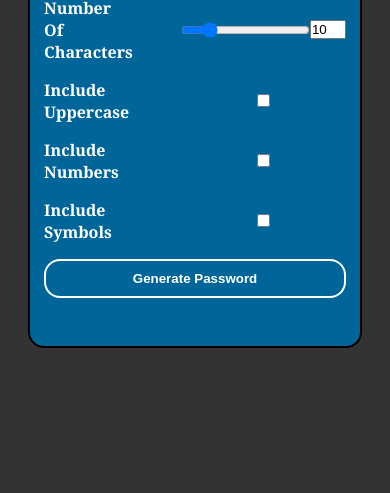
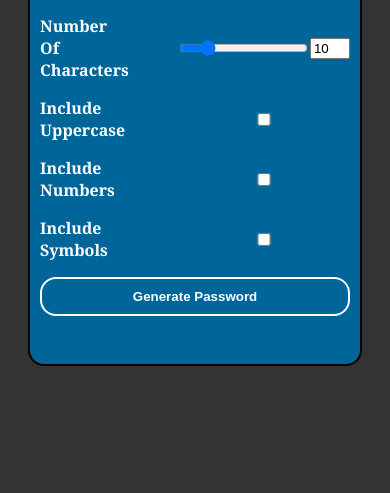
Before and after one commit to ravimengal/PasswordGenerator, a plain HTML site: page index.html in a window 390 px wide. Shown: the part 351-844 px from the top of the page. Drawn offline with Linux system fonts and the light colour scheme.

Commit message:
Update style.css

```diff
--- a/style.css
+++ b/style.css
@@ -1,7 +1,4 @@
-*{
- margin:0%;
-    padding:0%;
-}
+
 body {
     background-color: #333;
     margin: 0;
@@ -86,16 +83,7 @@ label {
     .container{
         width :60%;
         height : 100%;
-
+       padding:auto;
+      margin:auto:
         }
- .form{
-  justify-content: center;
-
-
- }
- .passwordDisplay{
-
-  padding-left:22px;
- }
-
 }
```
